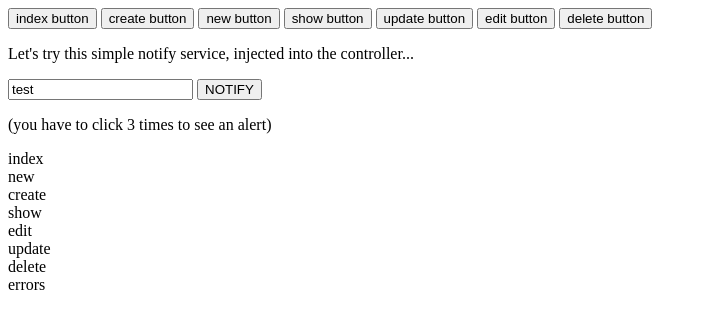
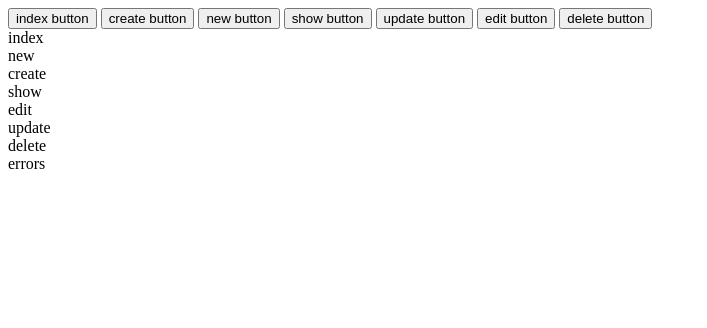
Before and after one commit to MikeHannon/angular_restful, a website: page public/index.html in a window 1280 px wide. Shown: the whole page, without its empty margins (0-707 px from the left). Drawn offline with nearby package versions, Linux system fonts and the light colour scheme.

Commit message:
update package.json appropriate express

```diff
--- a/package.json
+++ b/package.json
@@ -17,6 +17,6 @@
   },
   "dependencies": {
     "body-parser": "^1.14.1",
-    "express": "4.2.x"
+    "express": "4.13.3"
   }
 }
--- a/public/index.html
+++ b/public/index.html
@@ -8,7 +8,7 @@
 </head>
 <body ng-app = "app">
 
-  <div id="simple" ng-controller="MyController as M1">
+  <div id="simple" ng-controller="MyController">
     <button ng-click = "index_button()">index button</button>
     <button ng-click = "create_button({id:6})">create button</button>
     <button ng-click = "new_button()">new button</button>
@@ -16,10 +16,7 @@
     <button ng-click = "update_button({id:6})">update button</button>
     <button ng-click = "edit_button(6)">edit button</button>
     <button ng-click = "delete_button(6)">delete button</button>
-    <p>Let's try this simple notify service, injected into the controller...</p>
-    <input ng-init="message='test'" ng-model="message" >
-    <button ng-click="callNotify(message);">NOTIFY</button>
-    <p>(you have to click 3 times to see an alert)</p>
+
   <div ng-html-compile = "data_set.index" ></div>
   <div ng-html-compile = "data_set.new" ></div>
   <div ng-html-compile = "data_set.create" ></div>
--- a/server.js
+++ b/server.js
@@ -4,11 +4,13 @@ var bodyParser = require('body-parser');
 var app = express();
 app.use(bodyParser.urlencoded({ extended: false }));
 app.use(bodyParser.json());
+app.use(express.static(path.join(__dirname, './public')));
+console.log(app);
 app.listen(8000, function(){});
 
-app.use(express.static(path.join(__dirname, './public')));
+app.get('/api/users', function(req,res){
+  console.log("hello");
 
-app.get('/api/users', function(req,res){
   res.sendFile(path.join(__dirname, './public/users/index.html'));
 });
 
```
Also changed, not shown: public/users/create.html (+1 -1 lines), 1 other file.
